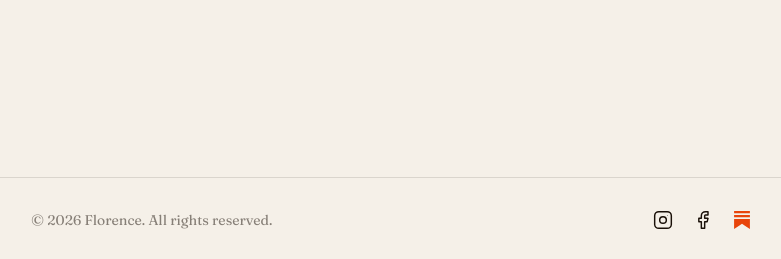
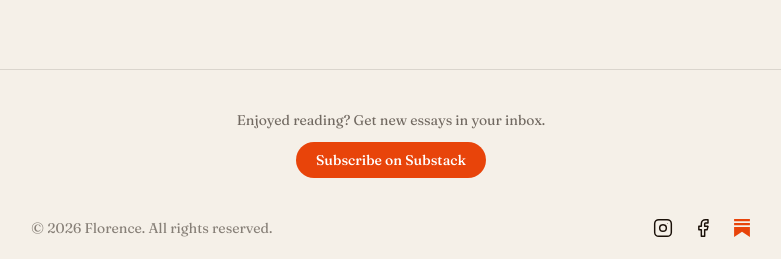
Before and after one commit to FlorenceMawusi/by-florence, a Next.js app: page / in a window 1280 px wide. Shown: the part 538-797 px from the top of the page, without its empty margins (249-1030 px from the left). Built offline with nearby package versions, Linux system fonts and the light colour scheme; no server answers.

Commit message:
Add Subscribe on Substack button to footer

```diff
--- a/components/Footer.tsx
+++ b/components/Footer.tsx
@@ -27,7 +27,21 @@ function SubstackIcon() {
 export default function Footer() {
   return (
     <footer className="border-t mt-16" style={{ borderColor: "rgba(26,16,8,0.12)" }}>
-      <div className="max-w-3xl mx-auto px-6 py-8 flex flex-col sm:flex-row items-center justify-between gap-4">
+      <div className="max-w-3xl mx-auto px-6 pt-10 pb-4 text-center">
+        <p className="text-sm mb-3" style={{ color: "var(--foreground)", opacity: 0.6 }}>
+          Enjoyed reading? Get new essays in your inbox.
+        </p>
+        <a
+          href="https://sproutingplant.substack.com/subscribe"
+          target="_blank"
+          rel="noopener noreferrer"
+          className="inline-block px-5 py-2 rounded-full text-sm font-medium transition-opacity hover:opacity-80"
+          style={{ background: "var(--accent)", color: "#fff" }}
+        >
+          Subscribe on Substack
+        </a>
+      </div>
+      <div className="max-w-3xl mx-auto px-6 py-6 flex flex-col sm:flex-row items-center justify-between gap-4">
         <span className="text-sm" style={{ color: "var(--foreground)", opacity: 0.5 }}>
           © {new Date().getFullYear()} Florence. All rights reserved.
         </span>
```
